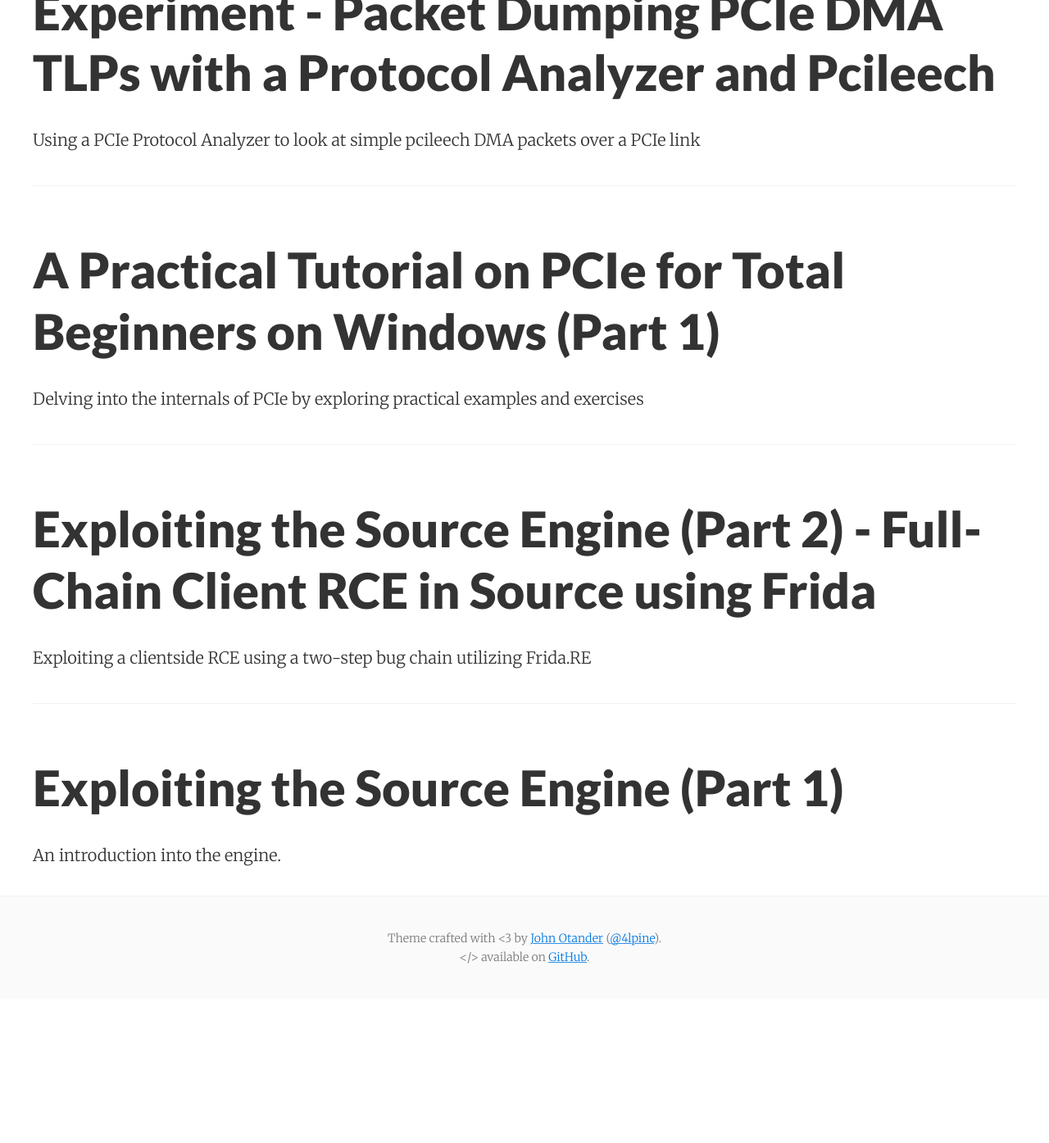
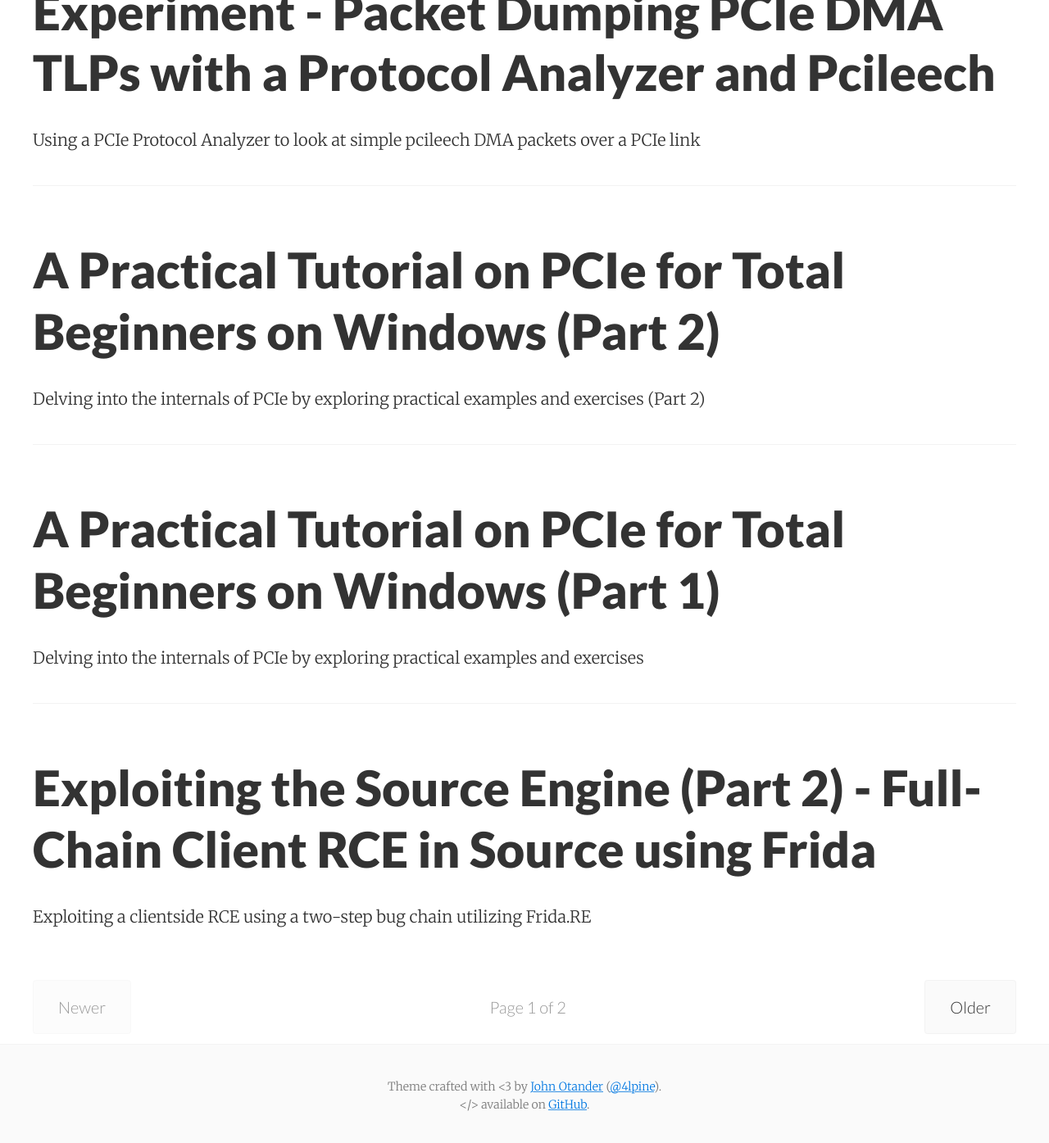
Before and after one commit to Gbps/gbps.github.io, a Jekyll site: the page built from index.html, in a window 1280 px wide and 1400 px high, scrolled down 181 px. Shown: the top 1395 px of the window at 82% size. Built offline with Jekyll 4.4.1, drawn with Linux system fonts in a browser that asks for light colours; nearby versions of some CDN libraries; the list of posts is cut into pages by our own code; before the commit the page ends 1393 px from its top, so only the background shows below that.

Commit message:
Fix image

```diff
--- /dev/null
+++ b/_posts/2024-03-26-pcie-part-2.md
@@ -0,0 +1,7 @@
+---
+layout:     post
+title:      A Practical Tutorial on PCIe for Total Beginners on Windows (Part 2)
+date:       2023-02-14
+summary:    Delving into the internals of PCIe by exploring practical examples and exercises (Part 2)
+categories: kernel pcie tutorial
+---
```
Also changed, not shown: _posts/2024-03-26-pcie-experiment-1.md (+2 -2 lines), assets/PCIe_Experiment_1/148373317.png (renamed from assets/PCIe_Experiment_1/148373317.pngv=032024.png).
